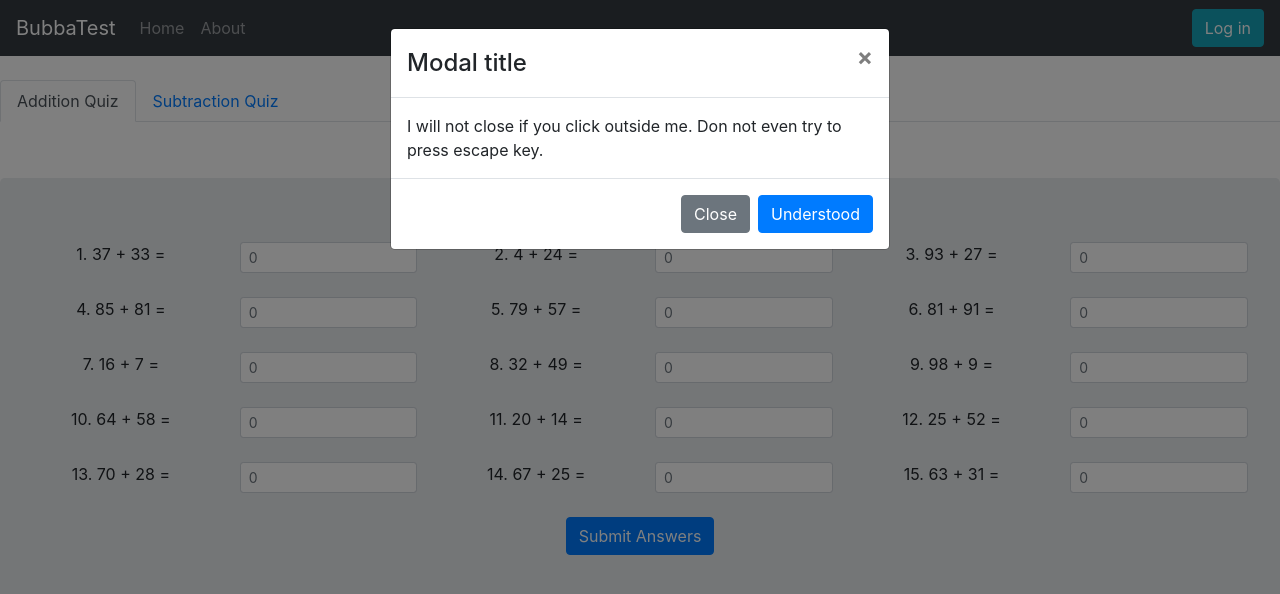
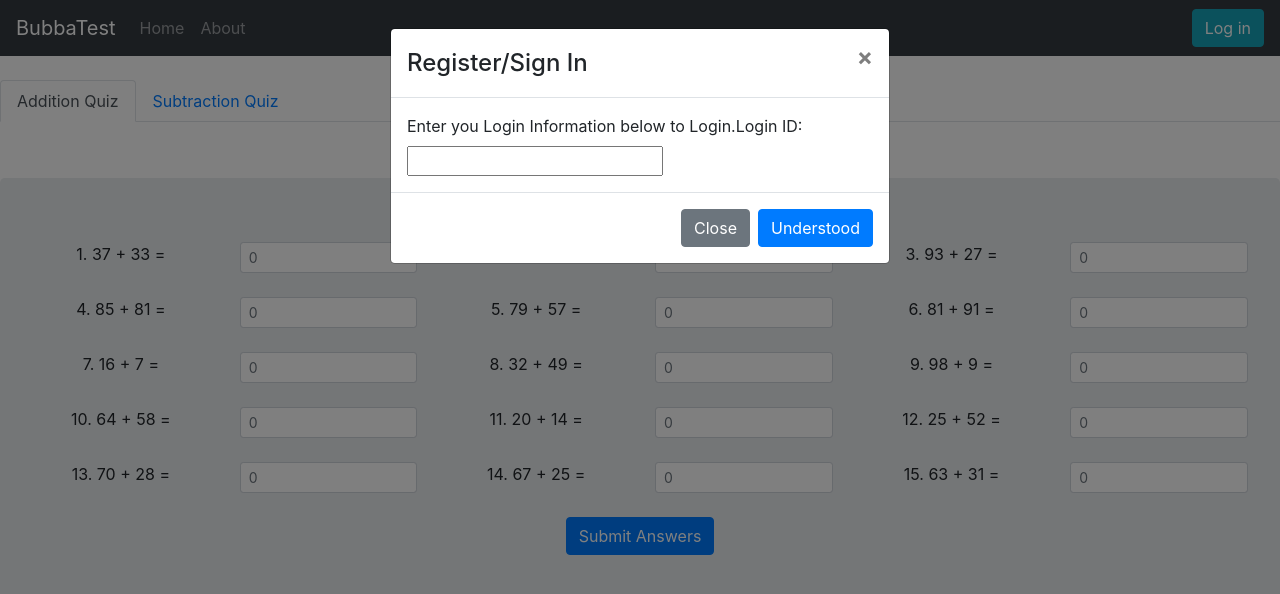
Before and after one commit to bearados/bubba, a React (Create React App) app in the folder client/: page / in a window 1280 px wide. Both pictures are taken after a click on the button "Log in". Shown: the top 594 px of the page. Built offline with nearby package versions, Linux system fonts and the light colour scheme.

Commit message:
login id

```diff
--- a/client/src/components/Navigation.js
+++ b/client/src/components/Navigation.js
@@ -23,11 +23,12 @@ const Navigation = () => {
         keyboard={false}
       >
         <Modal.Header closeButton>
-          <Modal.Title>Modal title</Modal.Title>
+          <Modal.Title>Register/Sign In</Modal.Title>
         </Modal.Header>
         <Modal.Body>
-          I will not close if you click outside me. Don not even try to press
-          escape key.
+          Enter you Login Information below to Login.
+          <label for="loginid">Login ID:</label>
+          <input type="text" id="loginid"/>
         </Modal.Body>
         <Modal.Footer>
           <Button variant="secondary" onClick={handleClose}>
```
